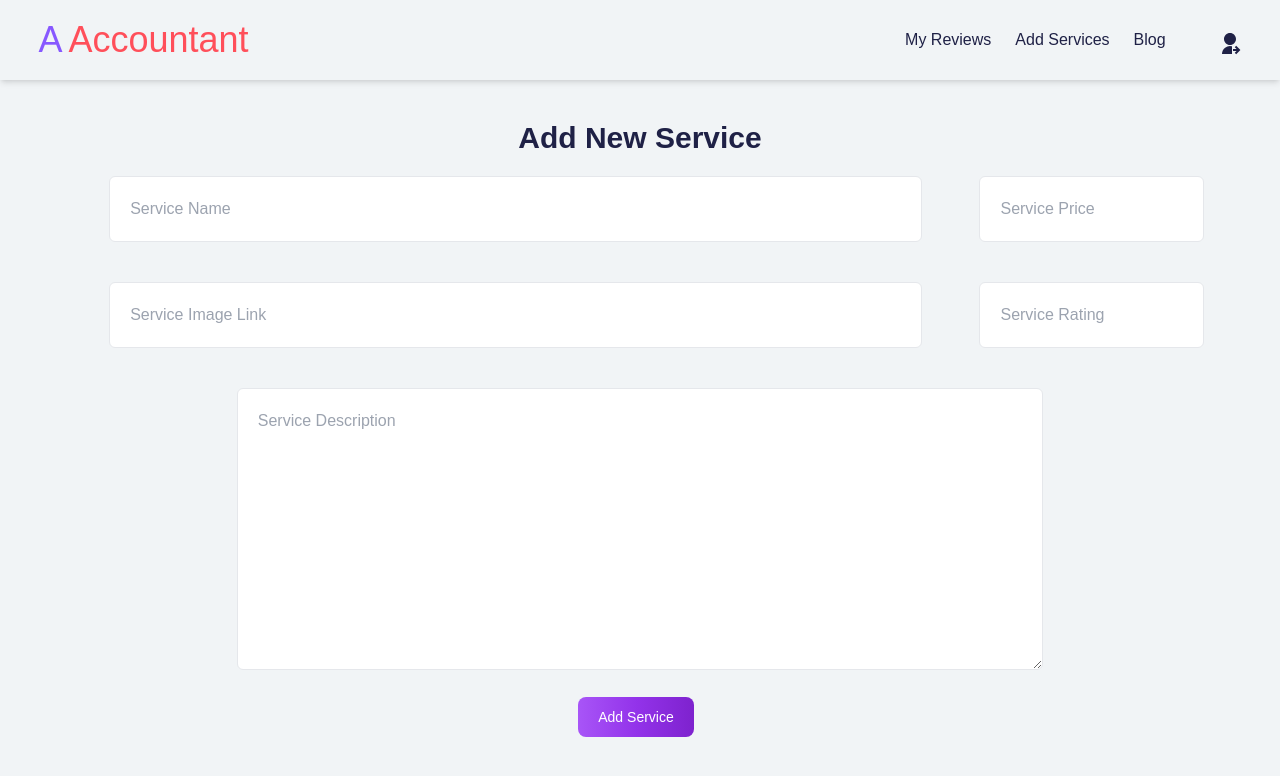
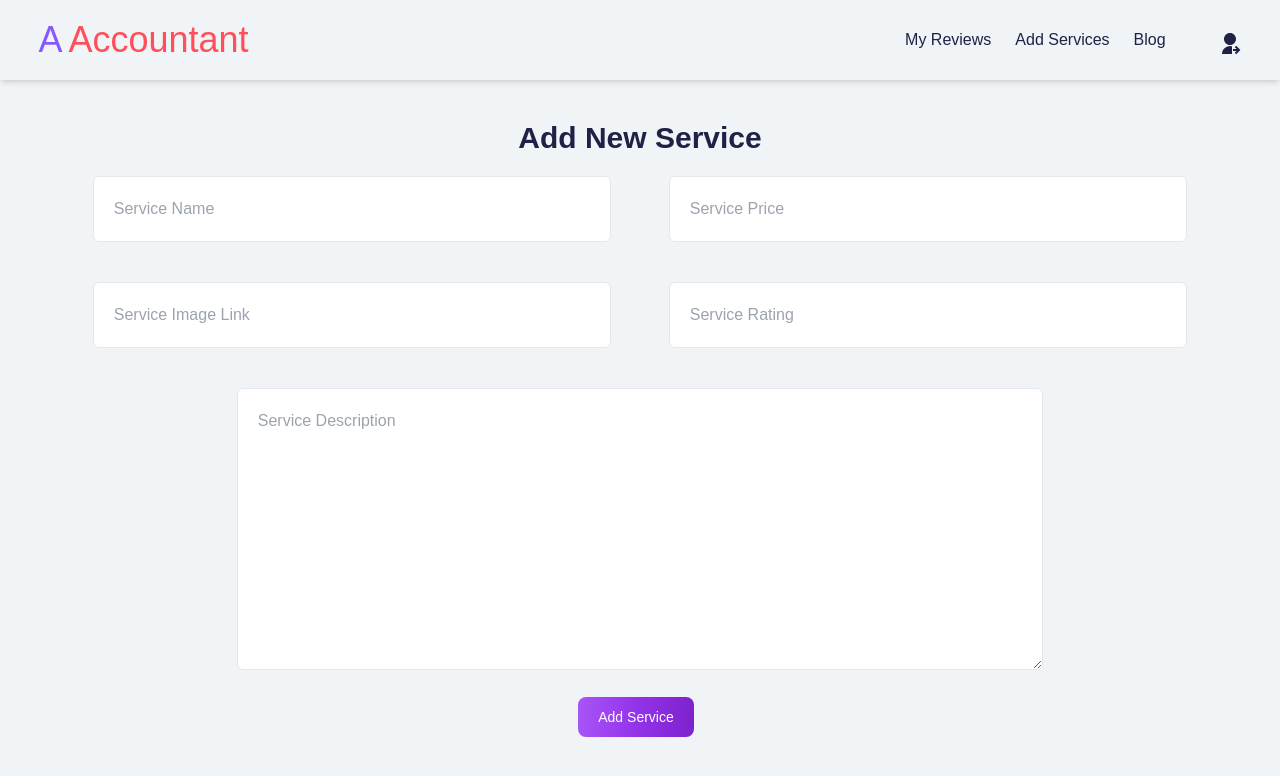
Before and after one commit to Safin-Ali/A-Accountant, a React (Create React App) app: page /add-service in a window 1280 px wide. Shown: the top 776 px of the page. Built offline with nearby package versions, Linux system fonts and the light colour scheme; no server answers; sample sign-in values are in the browser's storage.

Commit message:
Assignment 11 Finished

```diff
--- a/src/components/form/AddServices.js
+++ b/src/components/form/AddServices.js
@@ -60,21 +60,21 @@ const AddServices = () => {
         <section>
             <h1 className={`text-3xl text-center font-semibold`}>Add New Service</h1>
                 <form onSubmit={handleAddService}>
-                    <div className={`grid grid-cols-1 mx-[5%]`}>
-                        <div className={`my-5 text-center`}>
+                    <div className={`grid grid-cols-2 mx-[5%]`}>
+                        <div className={`my-5 col-span-2 md:col-span-1 text-center`}>
                             <input type="text" className={`border focus:outline-purple-600 p-5 rounded-md w-[90%]`} name={`serviceName`} placeholder={`Service Name`} required/>
                         </div>
-                        <div className={`my-5 text-center`}>
+                        <div className={`my-5 col-span-2 md:col-span-1 text-center`}>
                             <input type="number" className={`border focus:outline-purple-600 p-5 rounded-md w-[90%]`} name={`servicePrice`} placeholder={`Service Price`}/>
                         </div>
-                        <div className={`my-5 text-center`}>
+                        <div className={`my-5 col-span-2 md:col-span-1 text-center`}>
                             <input type="text" className={`border focus:outline-purple-600 p-5 rounded-md w-[90%]`} name={`serviceImg`} placeholder={`Service Image Link`} required/>
                         </div>
-                        <div className={`my-5 text-center`}>
+                        <div className={`my-5 col-span-2 md:col-span-1 text-center`}>
                             <input type="number" className={`border focus:outline-purple-600 p-5 rounded-md w-[90%]`} name={`servicerate`} placeholder={`Service Rating`}/>
                         </div>
-                        <div className={`my-5 text-center col-span-2`}>
-                            <textarea className={`border focus:outline-purple-600 p-5 rounded-md w-[70%]`} placeholder={`Service Description`} name="serviceDes" rows="10" required={true}></textarea>
+                        <div className={`my-5 col-span-2 text-center col-span-2`}>
+                            <textarea className={`border focus:outline-purple-600 p-5 rounded-md w-[90%] lg:w-[70%]`} placeholder={`Service Description`} name="serviceDes" rows="10" required={true}></textarea>
                         </div>
                         <div className={`text-center col-span-2`}>
                             <SubmitBtn text={`Add Service`}></SubmitBtn>
--- a/src/components/form/ReviewForm.js
+++ b/src/components/form/ReviewForm.js
@@ -44,7 +44,7 @@ const ReviewForm = ({data,visibleModal,setReviewDT}) => {
     }
     if(userData?.email){
         return(
-            <section className={`absolute w-[90%] lg:w-[60%] rounded-lg top-1/2 left-1/2 p-5 bg-slate-200 lg:p-10 -translate-x-1/2 -translate-y-1/2 transform`}>
+            <section className={`absolute w-[90%] lg:w-[60%] rounded-lg top-1/2 left-1/2 p-5 bg-[#F7F7F7] drop-shadow-md lg:p-10 -translate-x-1/2 -translate-y-1/2 transform`}>
             <div className={`flex justify-between items-center`}>
             <h4 className={`text-3xl`}>Please Give Me Feedback!</h4>
             <GrClose onClick={visibleModal} className={`text-2xl cursor-pointer`}></GrClose>
@@ -72,12 +72,12 @@ const ReviewForm = ({data,visibleModal,setReviewDT}) => {
         )
     }
     return(
-        <section className={`absolute w-[60%] rounded-lg min-h-[calc(100vh-20vh)] top-1/2 left-1/2 bg-slate-200 p-10 -translate-x-1/2 -translate-y-1/2`}>
+        <section className={`absolute w-[80%] lg:w-[60%] transform rounded-lg top-1/2 left-1/2 bg-[#F7F7F7] drop-shadow-md p-10 -translate-x-1/2 -translate-y-1/2`}>
             <div className={`flex justify-between items-center`}>
-            <h1 className={`lg:text-3xl capitalize font-medium`}>Please Login First! Then try Agin</h1>
+            <h1 className={`lg:text-3xl capitalize font-medium`}>Please Login First! Then try Again</h1>
             <GrClose onClick={visibleModal} className={`text-2xl cursor-pointer`}></GrClose>
             </div>
-            <Link className={`flex mb-10 text-3xl text-purple-600 underline justify-center min-h-screen items-center`} to={`/login`}>Login</Link>
+            <Link className={`flex mb-10 text-3xl text-purple-600 underline justify-center min-h-[20vh] items-center`} to={`/login`}>Login</Link>
         </section>
     )
 };
```
